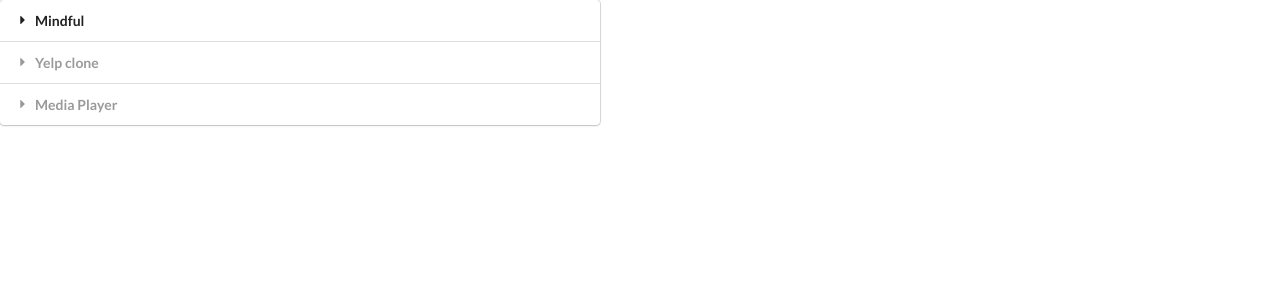
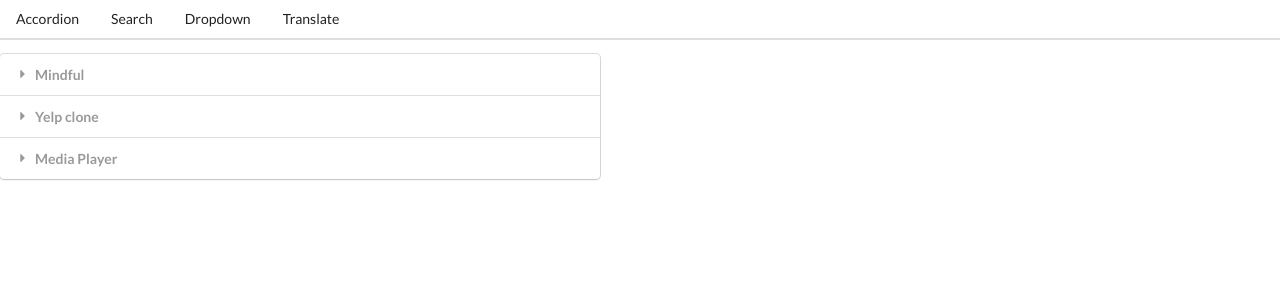
Before and after one commit to saqibhasib/info-widget-app, a React (Create React App) app: page / in a window 1280 px wide. Shown: the top 300 px of the page. Built offline with nearby package versions, Linux system fonts and the light colour scheme.

Commit message:
Completed navigation bar

```diff
--- a/src/App.js
+++ b/src/App.js
@@ -7,6 +7,8 @@
 import Dropdown from './Components/Dropdown';
 import Translate from './Components/Translate';
 import Route from './Components/Route';
+import Header from './Components/Header';
+import Link from './Components/Link';
 
 const items = [
     {
@@ -38,41 +40,12 @@
     }
 ];
 
-// const showAccordion = () => {
-//   if(window.location.pathname === '/'){
-//     return <Accordion items={items}/>;
-//   };
-// };
-
-// const showList= () => {
-//     if(window.location.pathname === '/list'){
-//         return <Search />;
-//     };
-// };
-
-// const showDropdown = () => {
-//     if(window.location.pathname === '/drop') {
-//         return (
-//             <Dropdown
-//                     type='Colour'
-//                     options={options}
-//                     onSelectedChange={setSelected}
-//                     selected={selected}/>
-//         );
-//     };
-// };
-
-// const showTranslate = () => {
-//     if(window.location.pathname === '/translate'){
-//         return ;
-//     };
-// };
-
 export default () => {
     const [selected, setSelected] = useState(options[0]);
 
     return (
         <div>
+            <Header />
             <Route path="/">
                 <Accordion items={items}/>
             </Route>
--- /dev/null
+++ b/src/Components/Header.js
@@ -0,0 +1,22 @@
+import React from 'react'
+import Accordion from './Accordion'
+import Link from './Link'
+
+export default function Header() {
+    return (
+        <div className="ui secondary pointing menu">
+            <Link href="/" className="item">
+                Accordion
+            </Link>
+            <Link href="/list" className="item">
+                Search
+            </Link>
+            <Link href="/drop" className="item">
+                Dropdown
+            </Link>
+            <Link href="/translate" className="item">
+                Translate
+            </Link>
+        </div>
+    )
+}
--- /dev/null
+++ b/src/Components/Link.js
@@ -0,0 +1,25 @@
+import React from 'react'
+
+export default function Link({ className, href, children }) {
+    const onClick = (event) => {
+        if(event.metaKey || event.ctrlKey) {
+            return;
+        }
+
+        event.preventDefault();
+        window.history.pushState({}, '', href);
+
+        const navEvent = new PopStateEvent('popstate');
+        window.dispatchEvent(navEvent);
+    };
+
+    return (
+        <a
+            className={className}
+            href={href}
+            onClick={onClick}
+        >
+            {children}
+        </a>
+    )
+}
--- a/src/Components/Route.js
+++ b/src/Components/Route.js
@@ -1,5 +1,21 @@
+import { useState, useEffect } from "react";
+
 export default function Route( {path, children} ) {
-    return window.location.pathname === path
+    const [currentPath, setCurrentPath] = useState(window.location.pathname)
+
+    useEffect(() => {
+        const onLocationChange = () => {
+            setCurrentPath(window.location.pathname);
+        };
+
+        window.addEventListener('popstate', onLocationChange);
+
+        return () => {
+            window.removeEventListener('popstate', onLocationChange);
+        };
+    }, []);
+
+    return currentPath === path
         ? children
         : null;
 };
```
